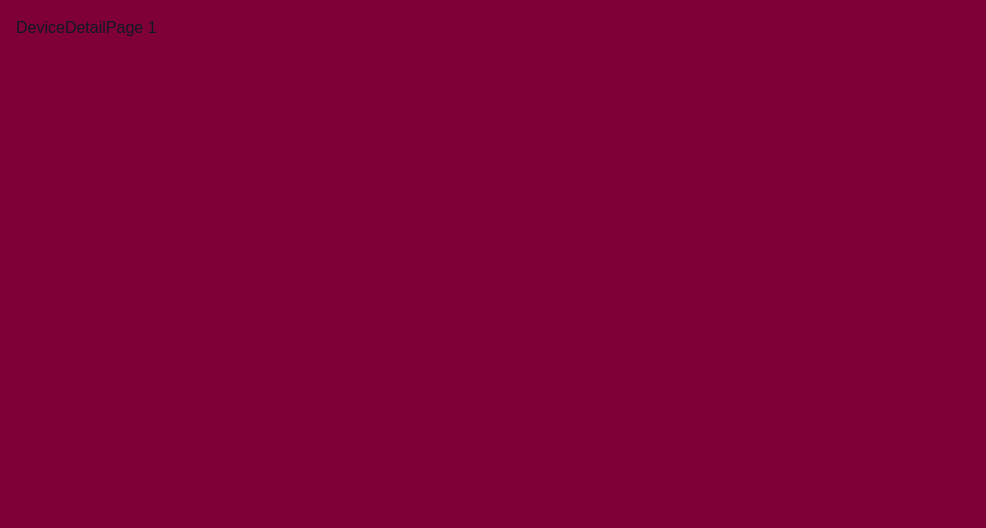
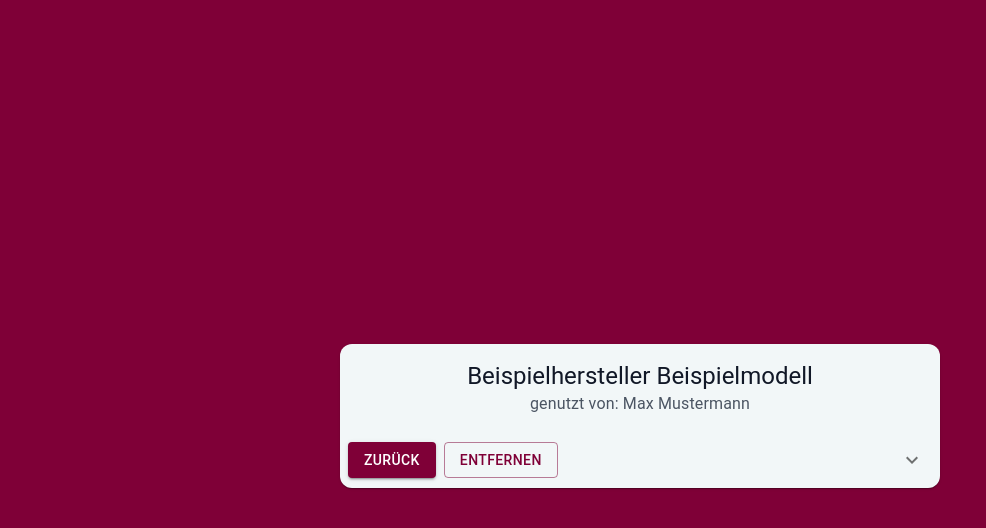
Before and after one commit to DerNikJakom/nextjs-inventory, a Next.js app: page /device/1 in a window 1280 px wide. Shown: the top 528 px of the page, without its empty margins (0-986 px from the left). Built offline with nearby package versions, Linux system fonts and the light colour scheme.

Commit message:
Implement DeviceDetailPage with expandable card layout and dynamic device information display

```diff
--- a/src/app/device/[code]/page.tsx
+++ b/src/app/device/[code]/page.tsx
@@ -1,11 +1,201 @@
-import React from "react";
+"use client";
+
+import React, { useState, useCallback } from "react";
+import {
+  Card,
+  CardHeader,
+  CardActions,
+  Collapse,
+  CardContent,
+  Typography,
+  Button,
+  IconButton,
+  styled,
+  Box,
+} from "@mui/material";
+import ExpandMoreIcon from "@mui/icons-material/ExpandMore";
+import { useRouter } from "next/navigation";
 
 interface Props {
   params: { code: string };
 }
 
-const DeviceDetailPage = ({ params: { code } }: Props) => {
-  return <div>DeviceDetailPage {code}</div>;
+const ExpandMore = styled(
+  (props: {
+    expand: boolean;
+    children: React.ReactNode;
+    onClick: () => void;
+  }) => {
+    const { expand, children, onClick, ...other } = props;
+    return (
+      <IconButton {...other} onClick={onClick}>
+        {children}
+      </IconButton>
+    );
+  }
+)(({ theme, expand }: { theme: any; expand: boolean }) => ({
+  transform: !expand ? "rotate(0deg)" : "rotate(180deg)",
+  marginLeft: "auto",
+  transition: theme.transitions.create("transform", {
+    duration: theme.transitions.duration.shortest,
+  }),
+}));
+
+const DeviceDetailPage = ({ params }: Props) => {
+  const router = useRouter();
+
+  const [expanded, setExpanded] = useState(false);
+
+  const handleExpandClick = useCallback(() => {
+    setExpanded(!expanded);
+  }, [expanded]);
+
+  // Beispielhafte Gerätedaten
+  const device = {
+    hersteller: "Beispielhersteller",
+    modell: "Beispielmodell",
+    geraetetyp: "Laptop",
+    standort: "Büro 101",
+    bemerkungen: "Keine",
+    name: "Beispielgerät",
+    produktnummer: "123456",
+    seriennummer: "ABCDEF123456",
+    anschaffungsdatum: "2022-01-01",
+    anschaffungskosten: 1000,
+    vorname: "Max",
+    nachname: "Mustermann",
+    mitarbeiter_id: 1,
+  };
+
+  const isAssigned = true; // Beispielhaftes Zuweisungsstatus
+  const userID = 1; // Beispielhafte Benutzer-ID
+
+  const handleClick = useCallback(() => {
+    // Beispielhafte Funktion für das Zuweisen/Entfernen
+    console.log("Gerät zugewiesen/entfernt");
+  }, []);
+
+  return (
+    <Box
+      sx={{
+        display: "flex",
+        justifyContent: "center",
+        alignItems: "center",
+        height: "100vh",
+      }}
+    >
+      <Card
+        sx={{
+          borderRadius: 3,
+          backgroundColor: "#F2F7F8",
+          width: 600,
+          textAlign: "center", // Inhalte der Karte zentrieren
+        }}
+      >
+        <CardHeader
+          title={`${device.hersteller} ${device.modell}`}
+          subheader={
+            isAssigned
+              ? `genutzt von: ${device.vorname} ${device.nachname}`
+              : "nicht in Nutzung"
+          }
+        />
+        <CardActions
+          disableSpacing
+          sx={{ gap: 1 }} // Abstand zwischen den Buttons
+        >
+          {isAssigned ? (
+            <>
+              <Button
+                variant="contained"
+                color="primary"
+                onClick={() => router.push("/device")}
+              >
+                Zurück
+              </Button>
+              {userID === device.mitarbeiter_id && (
+                <Button
+                  id="removeBtn"
+                  onClick={handleClick}
+                  color="primary"
+                  variant="outlined"
+                >
+                  Entfernen
+                </Button>
+              )}
+            </>
+          ) : (
+            <>
+              <Button
+                variant="outlined"
+                color="primary"
+                onClick={() => {
+                  console.log("Zurück");
+                }}
+              >
+                Zurück
+              </Button>
+              <Button
+                id="assignBtn"
+                onClick={handleClick}
+                variant="contained"
+                color="primary"
+              >
+                Buchen
+              </Button>
+            </>
+          )}
+          <ExpandMore
+            expand={expanded}
+            onClick={handleExpandClick}
+            aria-expanded={expanded}
+            aria-label="show more"
+          >
+            <ExpandMoreIcon />
+          </ExpandMore>
+        </CardActions>
+        <Collapse in={expanded} timeout="auto" unmountOnExit>
+          <CardContent>
+            <Typography sx={{ textAlign: "left" }} variant="body2">
+              <ul>
+                <li>
+                  <b>Typ:</b> {device.geraetetyp}
+                </li>
+                <li>
+                  <b>Standort:</b>{" "}
+                  {device.standort == null
+                    ? "nicht zugewiesen"
+                    : device.standort}
+                </li>
+                <li>
+                  <b>Bemerkungen:</b>{" "}
+                  {device.bemerkungen == null
+                    ? "keine Bemerkungen"
+                    : device.bemerkungen}
+                </li>
+                <br />
+                <li>
+                  <b>Gerätebezeichnung:</b> {device.name}
+                </li>
+                <li>
+                  <b>Produktnummer:</b> {device.produktnummer}
+                </li>
+                <li>
+                  <b>Seriennummer:</b> {device.seriennummer}
+                </li>
+                <li>
+                  <b>Anschaffungsdatum:</b> {device.anschaffungsdatum}
+                </li>
+                <li>
+                  <b>Preis:</b> {device.anschaffungskosten}€
+                </li>
+              </ul>
+            </Typography>
+          </CardContent>
+        </Collapse>
+      </Card>
+    </Box>
+  );
 };
 
 export default DeviceDetailPage;
```
